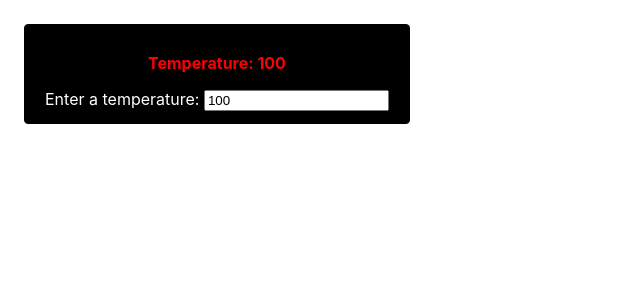
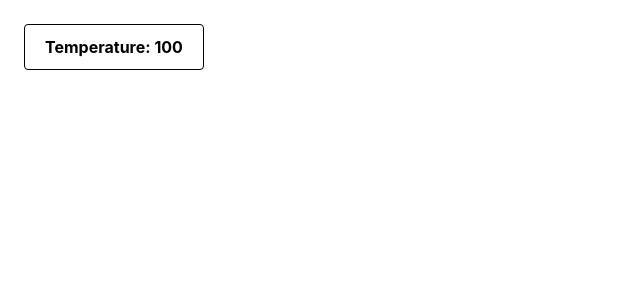
Before and after one commit to cwbieganek/svelte-weather-dashboard, a Svelte app: page / in a window 1280 px wide. Shown: the top 300 px of the page, without its empty margins (0-640 px from the left). Built offline with nearby package versions, Linux system fonts and the light colour scheme.

Commit message:
Remove temperature input

```diff
--- a/src/components/Temperature.svelte
+++ b/src/components/Temperature.svelte
@@ -21,10 +21,7 @@
 </script>
 
 <div class="container">
-  <p class="temperature-text" style="--temperature-color: {temperatureColor}">Temperature: {temperature || ""}</p>
-  <div>
-    <label for="temperature">Enter a temperature: </label><input type="number" name="temperature" bind:value={temperature} />
-  </div>
+  <span class="temperature-text">Temperature: {temperature || "N/A"}</span>
 </div>
 
 <style>
@@ -33,15 +30,9 @@
     border: 1px solid black;
     border-radius: 4px;
     padding: 12px 20px;
-    background-color: black;
   }
 
   .temperature-text {
-    color: var(--temperature-color);
     font-weight: bold;
   }
-
-  label {
-    color: white;
-  }
 </style>
```
